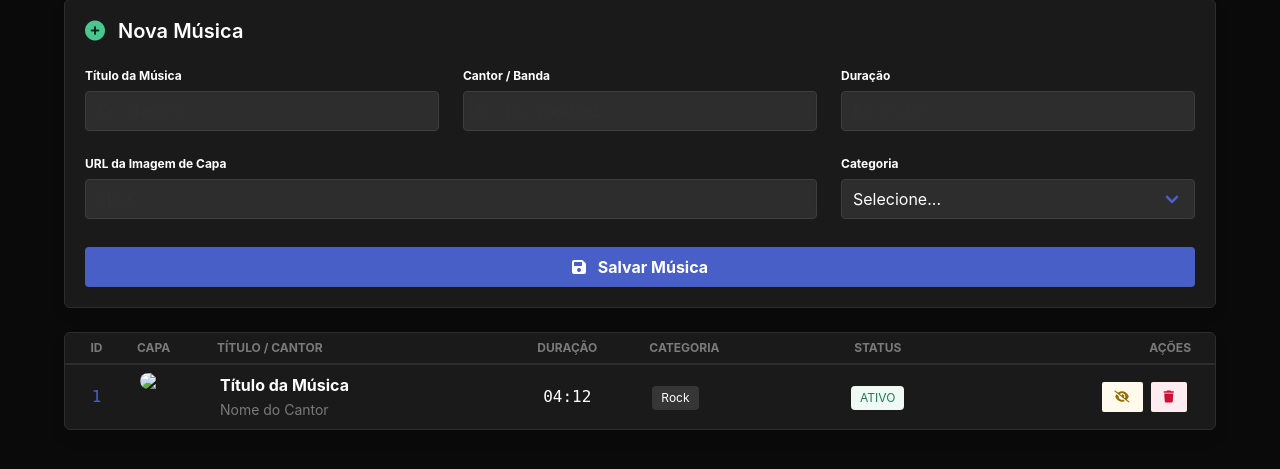
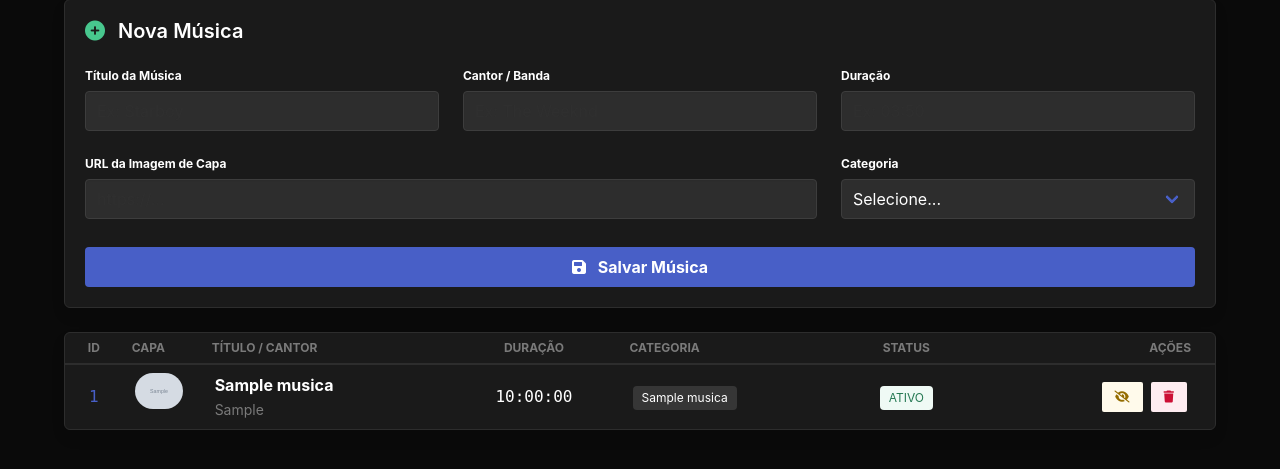
Before and after one commit to migueldinois/SpotiDuck, a Flask app: page /admin in a window 1280 px wide. Shown: the part 149-618 px from the top of the page. Run offline with Flask 3, Linux system fonts and the light colour scheme; tables that the repository leaves empty hold one stand-in row (values such as "Sample post"); grey boxes marked "Sample" are stand-in pictures; some libraries are stand-ins or nearby versions.

Commit message:
Criando as classes e genero, juntamente com a funcao de adicionar musica

```diff
--- a/app.py
+++ b/app.py
@@ -1,43 +1,42 @@
-from flask import Flask, render_template
+from flask import Flask, render_template, request
 import mysql.connector
+from model.genero import Genero
+from database.conexao import Conexao
+from model.musica import Musica
 
 app = Flask(__name__)
 
 @app.route('/')
 @app.route('/home')
 def principal():
-    conexao = mysql.connector.connect(
-        host="localhost",
-        port=3306,
-        user="root",
-        password="root",
-        database="spotiduck"
-    )
 
-    # Vai entregar coluna nome é esse valor, ao inves de dar tudo separado em ma lista sem direcionamento
-    cursor = conexao.cursor(dictionary=True)
+    # Pegando conexao e cursor da classe
+    conexao, cursor = Conexao.conectar()
 
-    # Comando
+    # Recuperando Musicas
+    musicas = musicas = Musica.recuperar_musicas()
 
-    cursor.execute("SELECT codigo, img_capa, nome, cantor, duracao, nome_genero FROM musicas")
-    # Guardando os dados em uma variavel
-    musicas = cursor.fetchall()
-
-    cursor.execute("SELECT nome, url_icone, cor FROM genero")
-    generos = cursor.fetchall()
+    # Recuperando Generos
+    generos = Genero.recuperar_generos()
 
     # Fechou a conexao
     conexao.close()
-
-
-
 
     return render_template('principal.html', musicas = musicas, generos = generos)
 
 @app.route('/admin')
 def admin():
+
+    musicas = Musica.recuperar_musicas()
+    generos = Genero.recuperar_generos()
+
+    return render_template('administracao.html',  musicas = musicas, generos = generos)
+
+@app.route('/salvar_musica', methods=['POST'])
+def salvar_musica():
+
+    Musica.adicionar_musica()
     return render_template('administracao.html')
-
 
 
 if __name__ == "__main__":
--- /dev/null
+++ b/database/conexao.py
@@ -0,0 +1,17 @@
+import mysql.connector
+
+class Conexao():
+
+    @staticmethod
+    def conectar():
+        conexao = mysql.connector.connect(
+        host="localhost",
+        port=3306,
+        user="root",
+        password="root",
+        database="spotiduck"
+    )
+
+        # Vai entregar coluna nome é esse valor, ao inves de dar tudo separado em ma lista sem direcionamento
+        cursor = conexao.cursor(dictionary=True)
+        return conexao, cursor
--- /dev/null
+++ b/model/genero.py
@@ -0,0 +1,9 @@
+from database.conexao import Conexao
+
+class Genero():
+    def recuperar_generos():
+        conexao, cursor = Conexao.conectar()
+        cursor.execute("SELECT nome, url_icone, cor FROM genero")
+        generos = cursor.fetchall()
+
+        return generos
--- /dev/null
+++ b/model/musica.py
@@ -0,0 +1,34 @@
+from flask import request
+from database.conexao import Conexao
+
+class Musica():
+    def recuperar_musicas():
+        conexao, cursor = Conexao.conectar()
+        cursor.execute("SELECT codigo, img_capa, nome, cantor, duracao, nome_genero FROM musicas")
+        musicas = cursor.fetchall()
+
+        return musicas
+
+    def adicionar_musica():
+        input_titulo = request.form.get("titulo-musica")
+        input_cantor = request.form.get("cantor-musica")
+        input_duracao = request.form.get("duracao-musica")
+        input_imagem = request.form.get("imagem_musica")
+        input_genero = request.form.get("categoria-musica")
+
+        conexao, cursor = Conexao.conectar()
+
+        cursor.execute("""
+
+            INSERT INTO `spotiduck`.`musicas`
+            (`img_capa`, `nome`, `cantor`, `duracao`, `nome_genero`)
+            VALUES
+            ("%s",
+            "%s",
+            "%s",
+            "%s",
+            "%s")
+
+            """, (input_titulo, input_cantor, input_duracao, input_imagem, input_genero))
+
+        conexao.commit()
--- a/templates/administracao.html
+++ b/templates/administracao.html
@@ -58,7 +58,7 @@
                         <div class="field">
                             <label class="label is-small">Título da Música</label>
                             <div class="control">
-                                <input class="input" type="text" placeholder="Ex: Starboy">
+                                <input class="input" type="text" placeholder="Ex: Starboy" name="titulo-musica">
                             </div>
                         </div>
                     </div>
@@ -66,7 +66,7 @@
                         <div class="field">
                             <label class="label is-small">Cantor / Banda</label>
                             <div class="control">
-                                <input class="input" type="text" placeholder="Ex: The Weeknd">
+                                <input class="input" type="text" placeholder="Ex: The Weeknd" name="cantor-musica">
                             </div>
                         </div>
                     </div>
@@ -74,7 +74,7 @@
                         <div class="field">
                             <label class="label is-small">Duração</label>
                             <div class="control">
-                                <input class="input" type="text" placeholder="Ex: 03:50">
+                                <input class="input" type="text" placeholder="Ex: 03:50" name="duracao-musica">
                             </div>
                         </div>
                     </div>
@@ -82,7 +82,7 @@
                         <div class="field">
                             <label class="label is-small">URL da Imagem de Capa</label>
                             <div class="control">
-                                <input class="input" type="text" placeholder="https://...">
+                                <input class="input" type="text" placeholder="https://..." name="imagem-musica">
                             </div>
                         </div>
                     </div>
@@ -93,8 +93,9 @@
                                 <div class="select is-fullwidth">
                                     <select>
                                         <option>Selecione...</option>
-                                        <option>Rock</option>
-                                        <option>Pop</option>
+                                        {% for genero in generos %}
+                                        <option name="categoria-musica">{{ genero.nome }}</option>
+                                        {% endfor %}
                                     </select>
                                 </div>
                             </div>
@@ -121,19 +122,20 @@
                     </tr>
                 </thead>
                 <tbody>
+                    {% for musica in musicas %}
                     <tr>
                         <td class="has-text-centered has-text-link is-family-monospace">1</td>
                         <td style="width: 80px;">
                             <figure class="image is-48x48">
-                                <img src="https://via.placeholder.com/48" class="is-rounded" style="object-fit: cover;">
+                                <img src="{{ musica.img_capa }}" class="is-rounded" style="object-fit: cover;">
                             </figure>
                         </td>
                         <td>
-                            <strong class="has-text-white">Título da Música</strong><br>
-                            <small class="has-text-grey">Nome do Cantor</small>
+                            <strong class="has-text-white">{{ musica.nome }}</strong><br>
+                            <small class="has-text-grey">{{ musica.cantor }}</small>
                         </td>
-                        <td class="is-family-monospace has-text-centered">04:12</td>
-                        <td><span class="tag is-dark">Rock</span></td>
+                        <td class="is-family-monospace has-text-centered">{{ musica.duracao }}</td>
+                        <td><span class="tag is-dark">{{ musica.nome_genero }}</span></td>
                         <td class="has-text-centered">
                             <span class="tag is-success is-light">ATIVO</span>
                         </td>
@@ -146,6 +148,7 @@
                                     <i class="fa-solid fa-trash"></i>
                                 </button>
                             </div>
+                            {% endfor %}
                         </td>
                     </tr>
                 </tbody>
```
Also changed, not shown: model/__init__.py (added).
